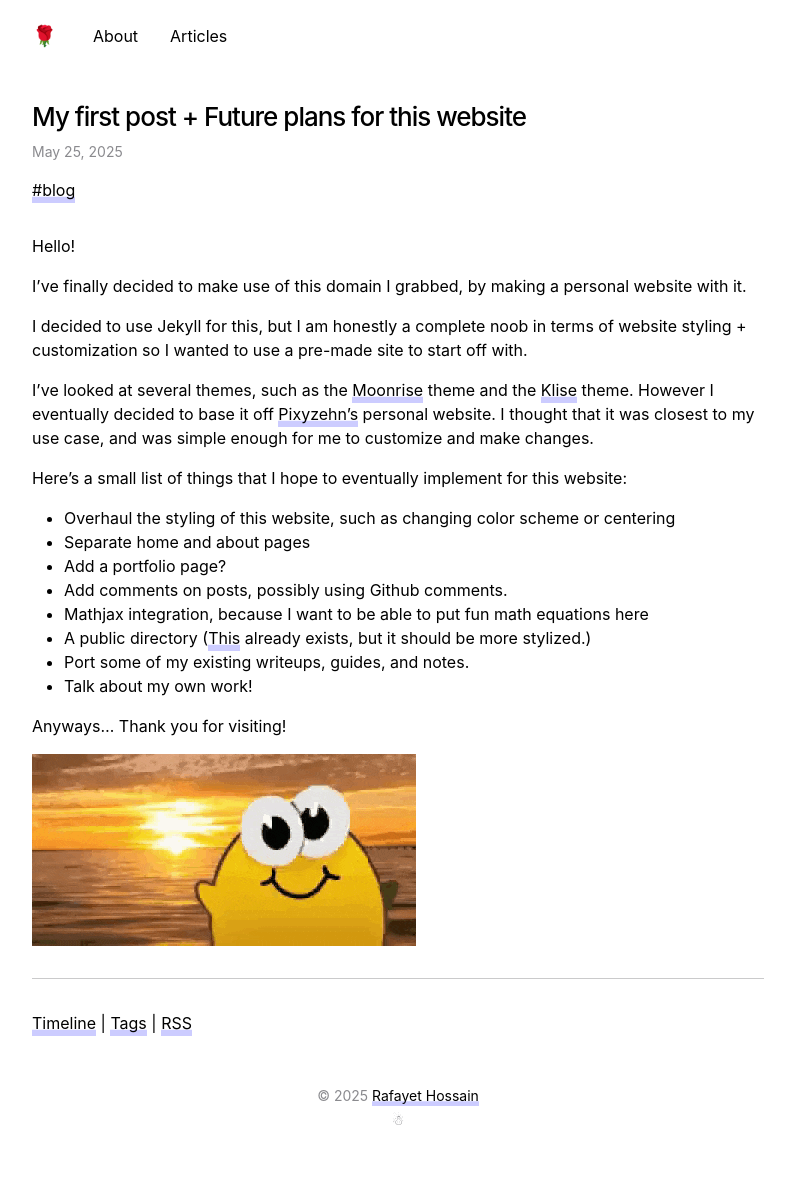
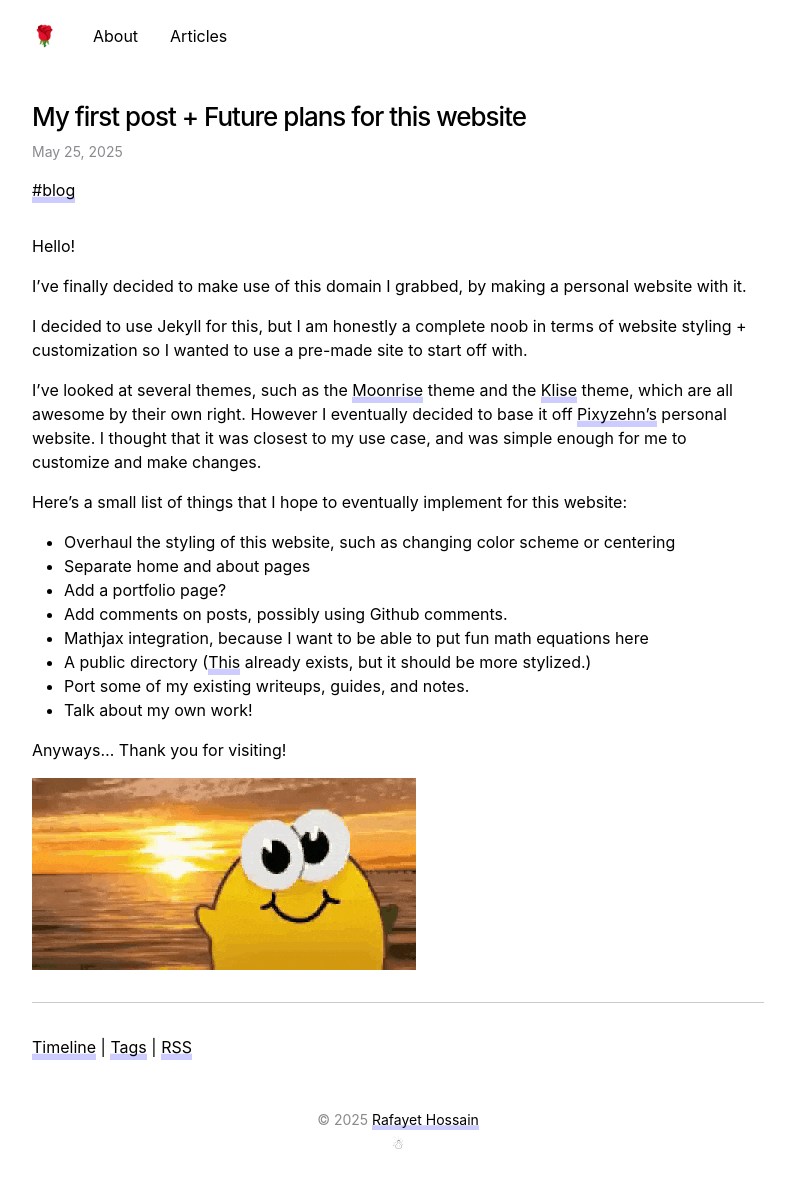
Before and after one commit to rafayet-git/hos.sh, a Jekyll site: the page built from _posts/2025-05-25-my-first-post-future-plans-for-this-website.md, in a window 1280 px wide. Shown: the whole page, without its empty margins (242-1037 px from the left). Built offline with Jekyll 4.4.1, drawn with Linux system fonts in a browser that asks for light colours; before the commit the page ends 1163 px from its top, so only the background shows below that.

Commit message:
upd 1st post

```diff
--- a/_posts/2025-05-25-my-first-post-future-plans-for-this-website.md
+++ b/_posts/2025-05-25-my-first-post-future-plans-for-this-website.md
@@ -11,7 +11,7 @@ I've finally decided to make use of this domain I grabbed, by making a personal
 
 I decided to use Jekyll for this, but I am honestly a complete noob in terms of website styling + customization so I wanted to use a pre-made site to start off with.
 
-I've looked at several themes, such as the [Moonrise][moonrise] theme and the [Klise][klise] theme. However I eventually decided to base it off [Pixyzehn's][pixyzehn] personal website. I thought that it was closest to my use case, and was simple enough for me to customize and make changes.
+I've looked at several themes, such as the [Moonrise][moonrise] theme and the [Klise][klise] theme, which are all awesome by their own right. However I eventually decided to base it off [Pixyzehn's][pixyzehn] personal website. I thought that it was closest to my use case, and was simple enough for me to customize and make changes.
 
 Here's a small list of things that I hope to eventually implement for this website:
 
```
